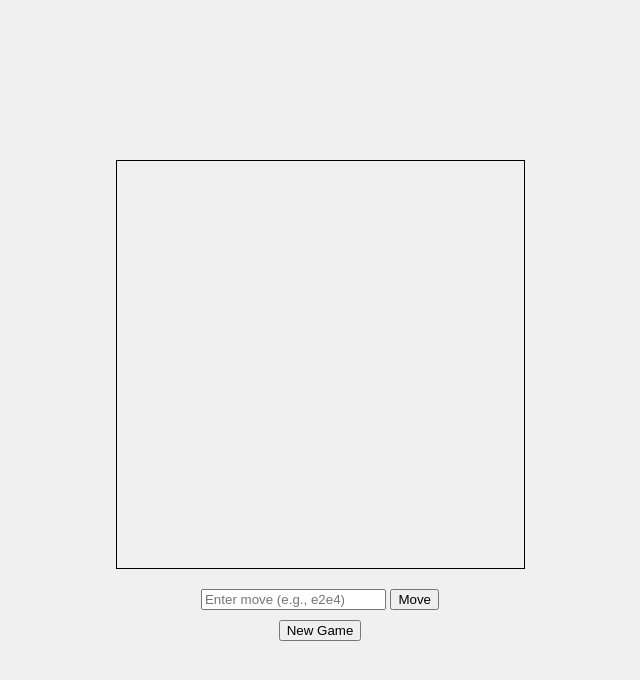
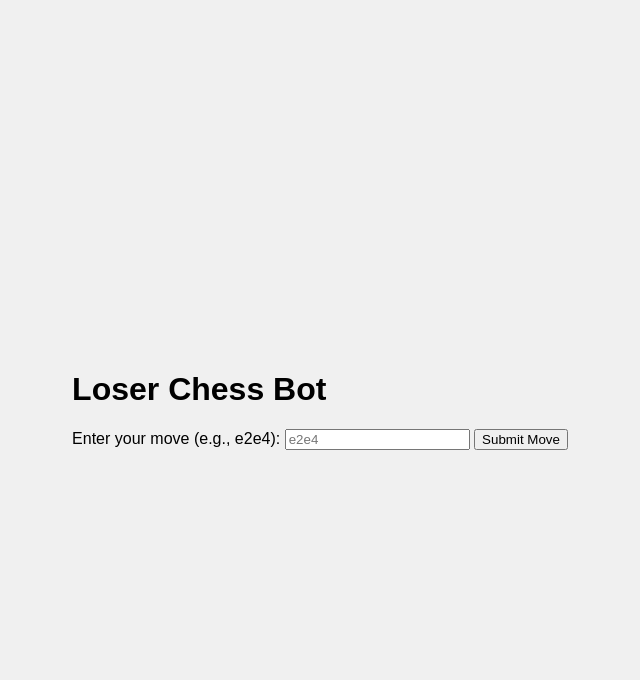
Before and after one commit to LoserChess/bot, a plain HTML site: page index.html in a window 1280 px wide. Shown: the whole page, without its empty margins (320-960 px from the left). Drawn offline with Linux system fonts and the light colour scheme.

Commit message:
Update index.html

```diff
--- a/index.html
+++ b/index.html
@@ -3,20 +3,20 @@
 <head>
     <meta charset="UTF-8">
     <meta name="viewport" content="width=device-width, initial-scale=1.0">
-    <title>Chess Game</title>
+    <title>Loser Chess Bot</title>
     <link rel="stylesheet" href="styles.css">
 </head>
 <body>
-    <div id="game-container">
-        <div id="chessboard"></div>
-        <div id="message"></div>
-        <div id="move-input">
-            <input type="text" id="move" placeholder="Enter move (e.g., e2e4)">
-            <button onclick="makeMove()">Move</button>
+    <div class="container">
+        <h1>Loser Chess Bot</h1>
+        <div class="input-section">
+            <label for="moveInput">Enter your move (e.g., e2e4):</label>
+            <input type="text" id="moveInput" placeholder="e2e4">
+            <button id="submitMove">Submit Move</button>
         </div>
-        <button onclick="newGame()">New Game</button>
+        <div id="botResponse" class="bot-response"></div>
+        <div id="gameStatus" class="game-status"></div>
     </div>
-    <script src="chess-logic.js"></script>
-    <script src="chess-ui.js"></script>
+    <script src="script.js"></script>
 </body>
 </html>
```
